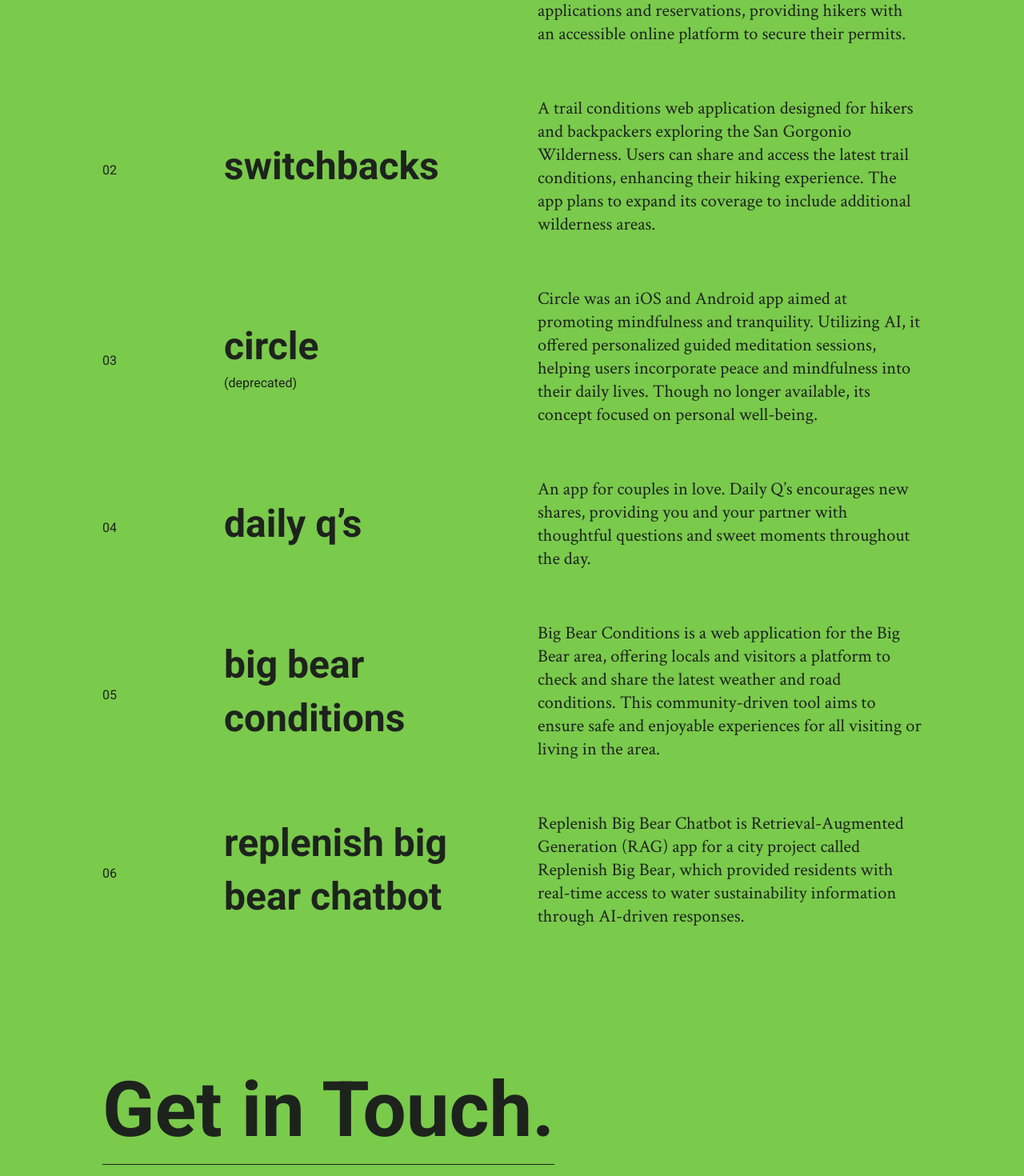
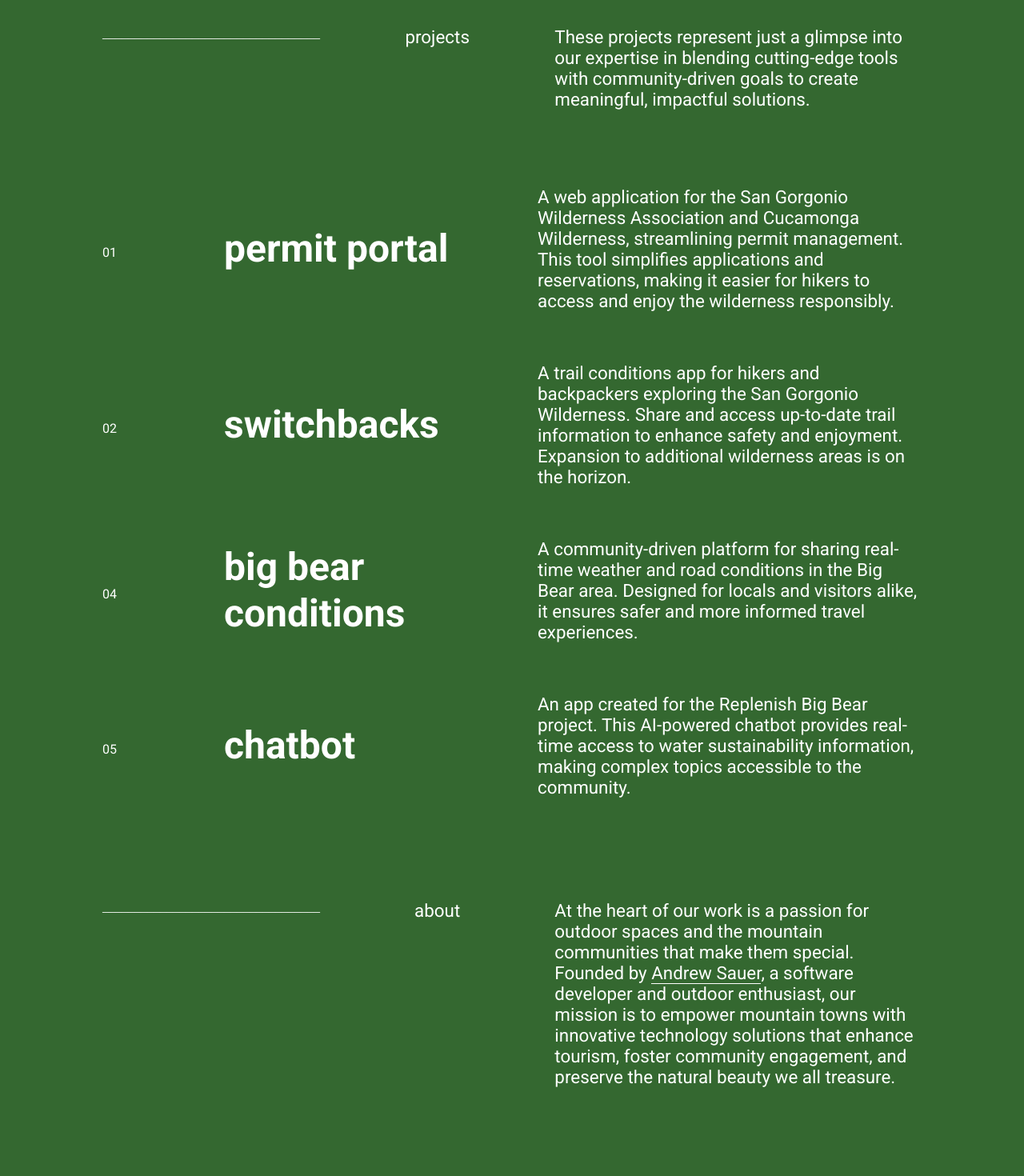
Before and after one commit to andrewjsauer/sauerapple-llc, a Next.js app: page / in a window 1280 px wide. Shown: the part 960-2430 px from the top of the page at 80% size. Built offline with nearby package versions, Linux system fonts and the light colour scheme.

Commit message:
Updated to outdoor and mountain town communities

```diff
--- a/src/app/globals.css
+++ b/src/app/globals.css
@@ -12,6 +12,6 @@ html,
 body {
   max-width: 100vw;
   overflow-x: hidden;
-  background-color: #7aca4c;
-  color: #1d231c;
+  background-color: #346830;
+  color: #ffffff;
 }
--- a/src/app/layout.tsx
+++ b/src/app/layout.tsx
@@ -14,9 +14,21 @@ const crimsonText = Crimson_Text({
 });
 
 export const metadata: Metadata = {
-  title: "sauerApple (like sour apple)",
+  title: "sauerApple - Technology for Mountain Towns & Outdoor Spaces",
   description:
-    "sauerApple LLC is a software development company specializing in fullstack web and mobile applications in the mountains of Southern California.",
+    "sauerApple LLC specializes in creating innovative software solutions for mountain towns and outdoor spaces, blending AI, sustainability, and community-driven development.",
+  keywords: [
+    "mountain towns",
+    "outdoor technology",
+    "AI solutions",
+    "sustainability",
+    "Big Bear",
+    "software development",
+    "tourism tech",
+  ],
+  authors: [{ name: "Andrew Sauer", url: "https://sauerapple.com" }],
+  viewport: "width=device-width, initial-scale=1",
+  themeColor: "#346830",
 };
 
 export default function RootLayout({
--- a/src/app/page.module.css
+++ b/src/app/page.module.css
@@ -28,14 +28,14 @@
   font-family: var(--font-roboto);
   text-decoration: none;
   padding: 0.1em 0;
-  color: #1d231c;
-  border-bottom: 1px solid transparent;
+  color: #fff;
+  border-bottom: 0.5px solid transparent;
 }
 
 .socialLink:hover,
 .socialLink:focus-visible {
   color: #e1dfd9;
-  border-bottom: 1px solid #e1dfd9;
+  border-bottom: 0.5px solid #e1dfd9;
   outline: none;
 }
 
@@ -44,7 +44,7 @@
   justify-content: center;
   flex-direction: column;
   width: 100%;
-  margin: 6em 0 4em 0;
+  margin: 6em 0 1em 0;
 }
 
 .headline {
@@ -68,7 +68,7 @@
 .experienceItem p {
   font-size: 1.4rem;
   font-weight: 400;
-  font-family: var(--font-crimson-text);
+  font-family: var(--font-roboto);
 }
 
 .projectContainer {
@@ -86,7 +86,7 @@
   font-size: 3rem;
   font-weight: 700;
   font-family: var(--font-roboto);
-  color: #1d231c;
+  color: #fff;
   display: flex;
   justify-content: flex-start;
   align-items: center;
@@ -113,22 +113,22 @@
   font-weight: 700;
   font-family: var(--font-roboto);
   text-decoration: none;
-  line-height: 1.4em;
-  color: #1d231c;
-  border-bottom: 1px solid transparent;
+  line-height: 1.2em;
+  color: #fff;
+  border-bottom: 0.5px solid transparent;
 }
 
 .projectLink:hover,
 .projectLink:focus-visible {
-  color: #e1dfd9;
-  border-bottom: 1px solid #e1dfd9;
+  color: #211a28;
+  border-bottom: 0.5px solid #211a28;
   outline: none;
 }
 
 .projectItem p {
   font-size: 1.4rem;
   font-weight: 400;
-  font-family: var(--font-crimson-text);
+  font-family: var(--font-roboto);
   display: flex;
   justify-content: flex-start;
   align-items: center;
@@ -145,18 +145,19 @@
   font-weight: 700;
   font-family: var(--font-roboto);
   text-decoration: none;
-  line-height: 1.4em;
-  color: #1d231c;
-  border-bottom: 1px solid #1d231c;
+  line-height: 1.2em;
+  color: #fff;
+  border-bottom: 0.5px solid #fff;
   display: flex;
   justify-content: flex-start;
   align-items: center;
+  outline: none;
 }
 
 .contactLink:hover,
 .contactLink:focus-visible {
-  color: #e1dfd9;
-  border-bottom: 1px solid #e1dfd9;
+  color: #211a28;
+  border-bottom: 0.5px solid #211a28;
 }
 
 .footer {
@@ -168,7 +169,20 @@
 .footer p {
   font-size: 1.2rem;
   font-weight: 400;
-  font-family: var(--font-crimson-text);
+  font-family: var(--font-roboto);
+}
+
+.personalLink {
+  color: #fff;
+  text-decoration: none;
+  border-bottom: 0.5px solid #fff;
+}
+
+.personalLink:hover,
+.personalLink:focus-visible {
+  color: #211a28;
+  border-bottom: 0.5px solid #211a28;
+  outline: none;
 }
 
 @media (max-width: 850px) {
@@ -201,14 +215,14 @@
     font-family: var(--font-roboto);
     text-decoration: none;
     padding: 0.1em 0;
-    color: #1d231c;
-    border-bottom: 1px solid transparent;
+    color: #fff;
+    border-bottom: 0.5px solid transparent;
   }
 
   .socialLink:hover,
   .socialLink:focus-visible {
-    color: #e1dfd9;
-    border-bottom: 1px solid #e1dfd9;
+    color: #211a28;
+    border-bottom: 0.5px solid #211a28;
     outline: none;
   }
 
@@ -217,7 +231,7 @@
     justify-content: center;
     flex-direction: column;
     width: 100%;
-    margin: 6em 0 4em 0;
+    margin: 6em 0 1em 0;
   }
 
   .headline {
@@ -242,7 +256,7 @@
   .experienceItem p {
     font-size: 1.2rem;
     font-weight: 400;
-    font-family: var(--font-crimson-text);
+    font-family: var(--font-roboto);
   }
 
   .experienceItem span {
@@ -264,7 +278,7 @@
     font-size: 1.8rem;
     font-weight: 700;
     font-family: var(--font-roboto);
-    color: #1d231c;
+    color: #fff;
     display: flex;
     justify-content: flex-start;
     align-items: center;
@@ -292,22 +306,22 @@
     font-weight: 700;
     font-family: var(--font-roboto);
     text-decoration: none;
-    line-height: 1.4em;
-    color: #1d231c;
-    border-bottom: 1px solid #1d231c;
+    line-height: 1.2em;
+    color: #fff;
+    border-bottom: 0.5px solid #fff;
   }
 
   .projectLink:hover,
   .projectLink:focus-visible {
-    color: #e1dfd9;
-    border-bottom: 1px solid #e1dfd9;
+    color: #211a28;
+    border-bottom: 0.5px solid #211a28;
     outline: none;
   }
 
   .projectItem p {
     font-size: 1.2rem;
     font-weight: 400;
-    font-family: var(--font-crimson-text);
+    font-family: var(--font-roboto);
     display: flex;
     justify-content: flex-start;
     align-items: center;
@@ -325,9 +339,9 @@
     font-weight: 700;
     font-family: var(--font-roboto);
     text-decoration: none;
-    line-height: 1.4em;
-    color: #1d231c;
-    border-bottom: 1px solid #1d231c;
+    line-height: 1.2em;
+    color: #fff;
+    border-bottom: 0.5px solid #fff;
     display: flex;
     justify-content: flex-start;
     align-items: center;
@@ -335,8 +349,8 @@
 
   .contactLink:hover,
   .contactLink:focus-visible {
-    color: #e1dfd9;
-    border-bottom: 1px solid #e1dfd9;
+    color: #211a28;
+    border-bottom: 0.5px solid #211a28;
   }
 
   .footer {
@@ -347,6 +361,6 @@
   .footer p {
     font-size: 1.2rem;
     font-weight: 400;
-    font-family: var(--font-crimson-text);
+    font-family: var(--font-roboto);
   }
 }
--- a/src/app/page.tsx
+++ b/src/app/page.tsx
@@ -21,16 +21,30 @@ export default function Home() {
 
       <div className={styles.container}>
         <h2 className={styles.headline}>
-          Building engaging web and mobile applications.
+          Innovation for Mountain Towns and Outdoor Spaces
         </h2>
         <div className={styles.experienceContainer}>
           <div className={styles.experienceItem}>
             <span>__________________________________</span>
             <p>intro</p>
             <p>
-              Welcome! Our team boasts alumni from Tinder to Warner Bros, we
-              specialize in crafting custom web and mobile solutions tailored
-              just for you. Explore some of our projects below.
+              We combine innovation with a passion for the outdoors.
+              Specializing in technology solutions for mountain towns and
+              outdoor spaces, we empower communities and elevate tourism
+              experiences. By leveraging AI and cutting-edge tools, we create
+              smarter, more sustainable ways to explore, plan, and connect with
+              the natural beauty and vibrant charm of mountain living.
+            </p>
+          </div>
+        </div>
+        <div className={styles.experienceContainer}>
+          <div className={styles.experienceItem}>
+            <span>__________________________________</span>
+            <p>projects</p>
+            <p>
+              These projects represent just a glimpse into our expertise in
+              blending cutting-edge tools with community-driven goals to create
+              meaningful, impactful solutions.
             </p>
           </div>
         </div>
@@ -49,11 +63,10 @@ export default function Home() {
               </Link>
             </div>
             <p>
-              A a web application tailored for the San Gorgonio Wilderness
-              Association, simplifying the process of managing and applying for
-              wilderness permits. This tool allows the association to
-              efficiently handle applications and reservations, providing hikers
-              with an accessible online platform to secure their permits.
+              A web application for the San Gorgonio Wilderness Association and
+              Cucamonga Wilderness, streamlining permit management. This tool
+              simplifies applications and reservations, making it easier for
+              hikers to access and enjoy the wilderness responsibly.
             </p>
           </div>
           <div className={styles.projectItem}>
@@ -70,48 +83,14 @@ export default function Home() {
               </Link>
             </div>
             <p>
-              A trail conditions web application designed for hikers and
-              backpackers exploring the San Gorgonio Wilderness. Users can share
-              and access the latest trail conditions, enhancing their hiking
-              experience. The app plans to expand its coverage to include
-              additional wilderness areas.
-            </p>
-          </div>
-          <div className={styles.projectItem}>
-            <span>03</span>
-            <div className={styles.projectLinkContainer}>
-              <h3>circle</h3>
-              <span>(deprecated)</span>
-            </div>
-            <p>
-              Circle was an iOS and Android app aimed at promoting mindfulness
-              and tranquility. Utilizing AI, it offered personalized guided
-              meditation sessions, helping users incorporate peace and
-              mindfulness into their daily lives. Though no longer available,
-              its concept focused on personal well-being.
+              A trail conditions app for hikers and backpackers exploring the
+              San Gorgonio Wilderness. Share and access up-to-date trail
+              information to enhance safety and enjoyment. Expansion to
+              additional wilderness areas is on the horizon.
             </p>
           </div>
           <div className={styles.projectItem}>
             <span>04</span>
-            <div className={styles.projectLinkContainer}>
-              <Link
-                className={styles.projectLink}
-                href="https://www.daily-qs.com/"
-                target="_blank"
-                rel="noopener noreferrer"
-                aria-label="Daily Q's (opens in a new tab)"
-              >
-                daily q’s
-              </Link>
-            </div>
-            <p>
-              An app for couples in love. Daily Q’s encourages new shares,
-              providing you and your partner with thoughtful questions and sweet
-              moments throughout the day.
-            </p>
-          </div>
-          <div className={styles.projectItem}>
-            <span>05</span>
             <div className={styles.projectLinkContainer}>
               <Link
                 className={styles.projectLink}
@@ -125,16 +104,15 @@ export default function Home() {
             </div>
             <div className={styles.projectLinkContainer}>
               <p>
-                Big Bear Conditions is a web application for the Big Bear area,
-                offering locals and visitors a platform to check and share the
-                latest weather and road conditions. This community-driven tool
-                aims to ensure safe and enjoyable experiences for all visiting
-                or living in the area.
+                A community-driven platform for sharing real-time weather and
+                road conditions in the Big Bear area. Designed for locals and
+                visitors alike, it ensures safer and more informed travel
+                experiences.
               </p>
             </div>
           </div>
           <div className={styles.projectItem}>
-            <span>06</span>
+            <span>05</span>
             <div className={styles.projectLinkContainer}>
               <Link
                 className={styles.projectLink}
@@ -143,17 +121,39 @@ export default function Home() {
                 rel="noopener noreferrer"
                 aria-label="Replenish Big Bear Chatbot (opens in a new tab)"
               >
-                replenish big bear chatbot
+                chatbot
               </Link>
             </div>
             <div className={styles.projectLinkContainer}>
               <p>
-                Replenish Big Bear Chatbot is Retrieval-Augmented Generation
-                (RAG) app for a city project called Replenish Big Bear, which
-                provided residents with real-time access to water sustainability
-                information through AI-driven responses.
+                An app created for the Replenish Big Bear project. This
+                AI-powered chatbot provides real-time access to water
+                sustainability information, making complex topics accessible to
+                the community.
               </p>
             </div>
+          </div>
+        </div>
+        <div className={styles.experienceContainer}>
+          <div className={styles.experienceItem}>
+            <span>__________________________________</span>
+            <p>about</p>
+            <p>
+              At the heart of our work is a passion for outdoor spaces and the
+              mountain communities that make them special. Founded by{" "}
+              <Link
+                href="https://www.linkedin.com/in/andrewjsauer/"
+                target="_blank"
+                rel="noopener noreferrer"
+                className={styles.personalLink}
+              >
+                Andrew Sauer
+              </Link>
+              , a software developer and outdoor enthusiast, our mission is to
+              empower mountain towns with innovative technology solutions that
+              enhance tourism, foster community engagement, and preserve the
+              natural beauty we all treasure.
+            </p>
           </div>
         </div>
         <div className={styles.contactContainer}>
```
